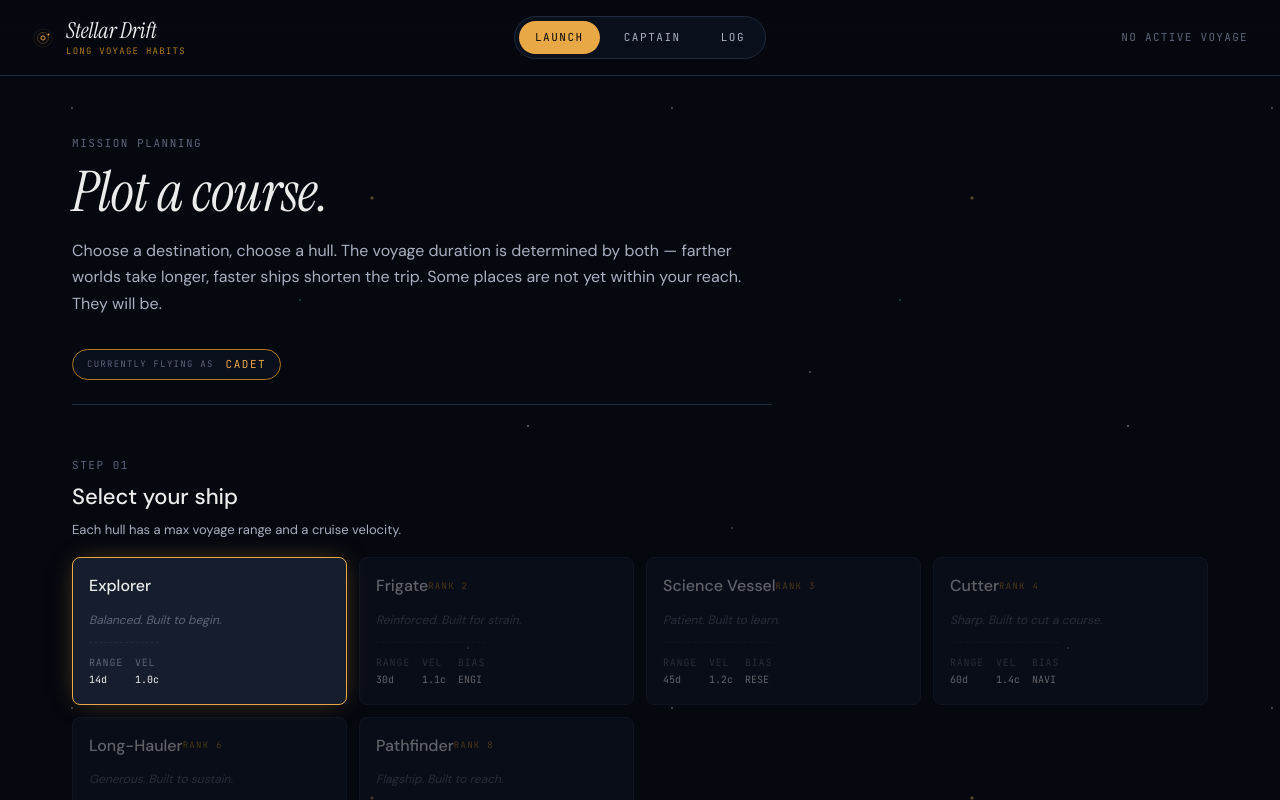
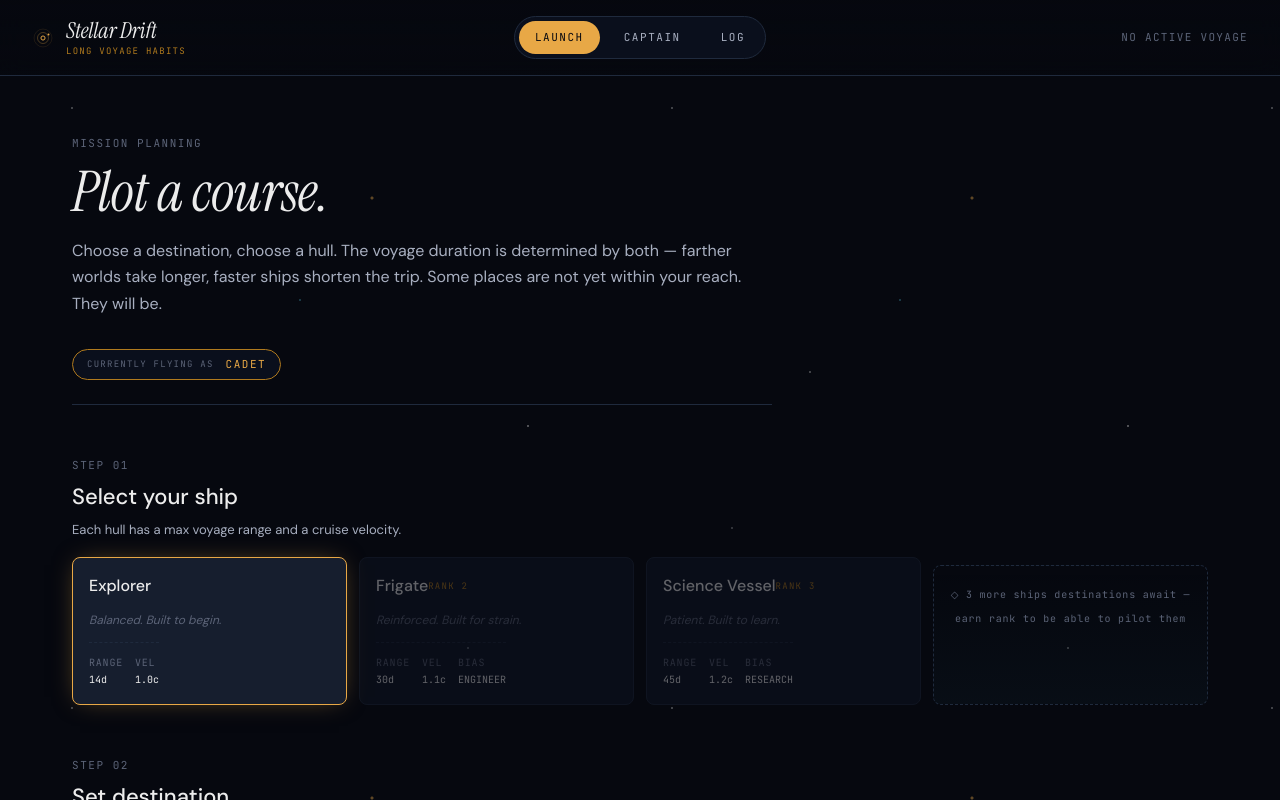
Before and after one commit to Blizz98/stellar-drift, a Vue app: page /launch in a window 1280 px wide. Shown: the top 800 px of the page. Built offline with nearby package versions, Linux system fonts and the light colour scheme.

Commit message:
new ShipPicker component based on the DestinationPicker

```diff
--- /dev/null
+++ b/src/components/ShipPicker.vue
@@ -0,0 +1,140 @@
+<script setup>
+import { computed, ref } from 'vue'
+import { SHIPS, shipsAvailable, visibleShips } from '@/data/ships'
+import { useCaptainStore } from '@/stores/captain'
+
+
+const captain = useCaptainStore()
+const selectedShipId = ref('explorer')
+
+const shipList = computed(() =>{
+  return SHIPS.map(s => ({
+    ...s,
+    unlocked: s.rankRequired <= captain.currentRank.rank
+  }))
+});
+
+const reducedShipList = computed(() => {
+  const { unlocked, locked } = visibleShips(captain.currentRank.rank)
+
+  return [...unlocked, ...locked].map(s => ({
+    ...s,
+    unlocked: s.rankRequired <= captain.currentRank.rank
+  }))
+})
+
+const emit = defineEmits(['update:modelValue'])
+
+function pickShip(shipOpt) {
+  if (!shipOpt.unlocked) return
+  selectedShipId.value = shipOpt.id
+
+  emit('update:modelValue', shipOpt.id);
+}
+
+</script>
+<template>
+    <div class="ships">
+        <button
+            v-for="s in reducedShipList"
+            :key="s.id"
+            type="button"
+            class="ship"
+            :class="{
+            'ship--active': selectedShipId === s.id,
+            'ship--locked': !s.unlocked
+            }"
+            :disabled="!s.unlocked"
+            @click="pickShip(s)"
+        >
+            <header class="ship__head">
+            <h3 class="ship__name">{{ s.name }}</h3>
+            <span v-if="!s.unlocked" class="ship__lock label">RANK {{ s.rankRequired }}</span>
+            </header>
+            <p class="ship__tag">{{ s.tagline }}</p>
+            <dl class="ship__stats mono">
+            <div><dt>RANGE</dt><dd>{{ s.maxRangeDays }}d</dd></div>
+            <div><dt>VEL</dt><dd>{{ s.velocity.toFixed(1) }}c</dd></div>
+            <div v-if="s.bonus"><dt>BIAS</dt><dd>{{ s.bonus.slice(0, 8).toUpperCase() }}</dd></div>
+            </dl>
+        </button>
+        <!-- Hidden remainder indicator -->
+        <div v-if="visibleShips(captain.currentRank.rank).hiddenCount > 0" class="more">
+            <span class="mono more__text">
+                ◇ {{ visibleShips(captain.currentRank.rank).hiddenCount }} more ships {{ visibleShips(captain.currentRank.rank).hiddenCount === 1 ? 'destination' : 'destinations' }} await — earn rank to be able to pilot them
+            </span>
+        </div>
+    </div>
+</template>
+<style scoped>
+/* — Ships grid — */
+.ships {
+  display: grid;
+  grid-template-columns: repeat(auto-fill, minmax(220px, 1fr));
+  gap: var(--s-3);
+}
+.ship {
+  text-align: left;
+  padding: var(--s-4);
+  background: var(--bulkhead);
+  border: 1px solid var(--line);
+  border-radius: var(--radius);
+  display: flex;
+  flex-direction: column;
+  gap: var(--s-3);
+  transition: all var(--t-fast) var(--ease);
+}
+.ship:hover:not(.ship--locked) {
+  border-color: var(--line-hi);
+  background: var(--console);
+}
+.ship--active {
+  border-color: var(--amber);
+  background: var(--console);
+  box-shadow: var(--glow-amber);
+}
+.ship--locked { opacity: 0.4; cursor: not-allowed; }
+
+.ship__head { display: flex; justify-content: space-between; align-items: center; }
+.ship__name {
+  font-size: 16px;
+  margin: 0;
+  color: var(--signal);
+  font-weight: 500;
+}
+.ship__lock { color: var(--amber-deep); font-size: 9px; }
+
+.ship__tag {
+  font-size: 12px;
+  color: var(--signal-low);
+  margin: 0;
+  font-style: italic;
+}
+
+.ship__stats {
+  display: flex;
+  gap: var(--s-3);
+  margin: 0;
+  padding-top: var(--s-3);
+  border-top: 1px dashed var(--line);
+  font-size: 10px;
+}
+.ship__stats > div { display: flex; flex-direction: column; gap: 2px; }
+.ship__stats dt { color: var(--signal-low); letter-spacing: 0.08em; }
+.ship__stats dd { color: var(--signal); margin: 0; }
+
+/* — More-await indicator — */
+.more {
+  text-align: center;
+  padding: var(--s-4);
+  margin-top: var(--s-2);
+  border: 1px dashed var(--line);
+  border-radius: var(--radius);
+  background: linear-gradient(180deg, transparent 0%, rgba(93, 212, 240, 0.03) 100%);
+}
+.more__text {
+  font-size: 10px;
+  color: var(--signal-low);
+  letter-spacing: 0.08em;
+}
+</style>
--- a/src/data/ships.js
+++ b/src/data/ships.js
@@ -89,3 +89,11 @@ export function shipById(id) {
 export function shipsAvailable(rank) {
   return SHIPS.filter(s => s.rankRequired <= rank)
 }
+
+export function visibleShips(captainRank) {
+  const sorted = [...SHIPS].sort((a, b) => a.captainRank - b.captainRank)
+  const unlocked = sorted.filter(d => d.rankRequired <= captainRank)
+  const locked    = sorted.filter(d => d.rankRequired >  captainRank).slice(0, 2)
+  const hiddenCount = sorted.length - unlocked.length - locked.length
+  return { unlocked, locked, hiddenCount }
+}
--- a/src/views/LaunchView.vue
+++ b/src/views/LaunchView.vue
@@ -6,13 +6,14 @@ import { useCaptainStore } from '@/stores/captain'
 import { SHIPS, shipById } from '@/data/ships'
 import { destinationById } from '@/data/destinations'
 import DestinationPicker from '@/components/DestinationPicker.vue'
+import ShipPicker from '@/components/ShipPicker.vue'
 
 const router = useRouter()
 const expedition = useExpeditionStore()
 const captain = useCaptainStore()
 
 // ——— form state ———
-const selectedShipId = ref('explorer')
+const selectedShipId = ref(null)
 const selectedDestId = ref(null)
 const voyageName     = ref('')
 
@@ -33,26 +34,10 @@ const canLaunch = computed(() =>
   voyageName.value.trim() && dest.value && ship.value && computedDurationOK.value
 )
 
-const shipOptions = computed(() =>
-  SHIPS.map(s => ({
-    ...s,
-    unlocked: s.rankRequired <= captain.currentRank.rank
-  }))
-)
-
 // Suggest a default voyage name when destination changes
 function applyDefaultName() {
   if (!voyageName.value && dest.value) {
     voyageName.value = `Voyage to ${dest.value.name}`
-  }
-}
-
-function pickShip(shipOpt) {
-  if (!shipOpt.unlocked) return
-  selectedShipId.value = shipOpt.id
-  // If the new ship can't reach the currently selected dest, clear it
-  if (selectedDestId.value && !computedDurationOK.value) {
-    selectedDestId.value = null
   }
 }
 
@@ -94,31 +79,7 @@ function launch() {
         <p class="step__lede">Each hull has a max voyage range and a cruise velocity.</p>
       </header>
 
-      <div class="ships">
-        <button
-          v-for="s in shipOptions"
-          :key="s.id"
-          type="button"
-          class="ship"
-          :class="{
-            'ship--active': selectedShipId === s.id,
-            'ship--locked': !s.unlocked
-          }"
-          :disabled="!s.unlocked"
-          @click="pickShip(s)"
-        >
-          <header class="ship__head">
-            <h3 class="ship__name">{{ s.name }}</h3>
-            <span v-if="!s.unlocked" class="ship__lock label">RANK {{ s.rankRequired }}</span>
-          </header>
-          <p class="ship__tag">{{ s.tagline }}</p>
-          <dl class="ship__stats mono">
-            <div><dt>RANGE</dt><dd>{{ s.maxRangeDays }}d</dd></div>
-            <div><dt>VEL</dt><dd>{{ s.velocity.toFixed(1) }}c</dd></div>
-            <div v-if="s.bonus"><dt>BIAS</dt><dd>{{ s.bonus.slice(0, 4).toUpperCase() }}</dd></div>
-          </dl>
-        </button>
-      </div>
+      <ShipPicker v-model="selectedShipId" />
     </section>
 
     <!-- Step 2: Destination -->
```
